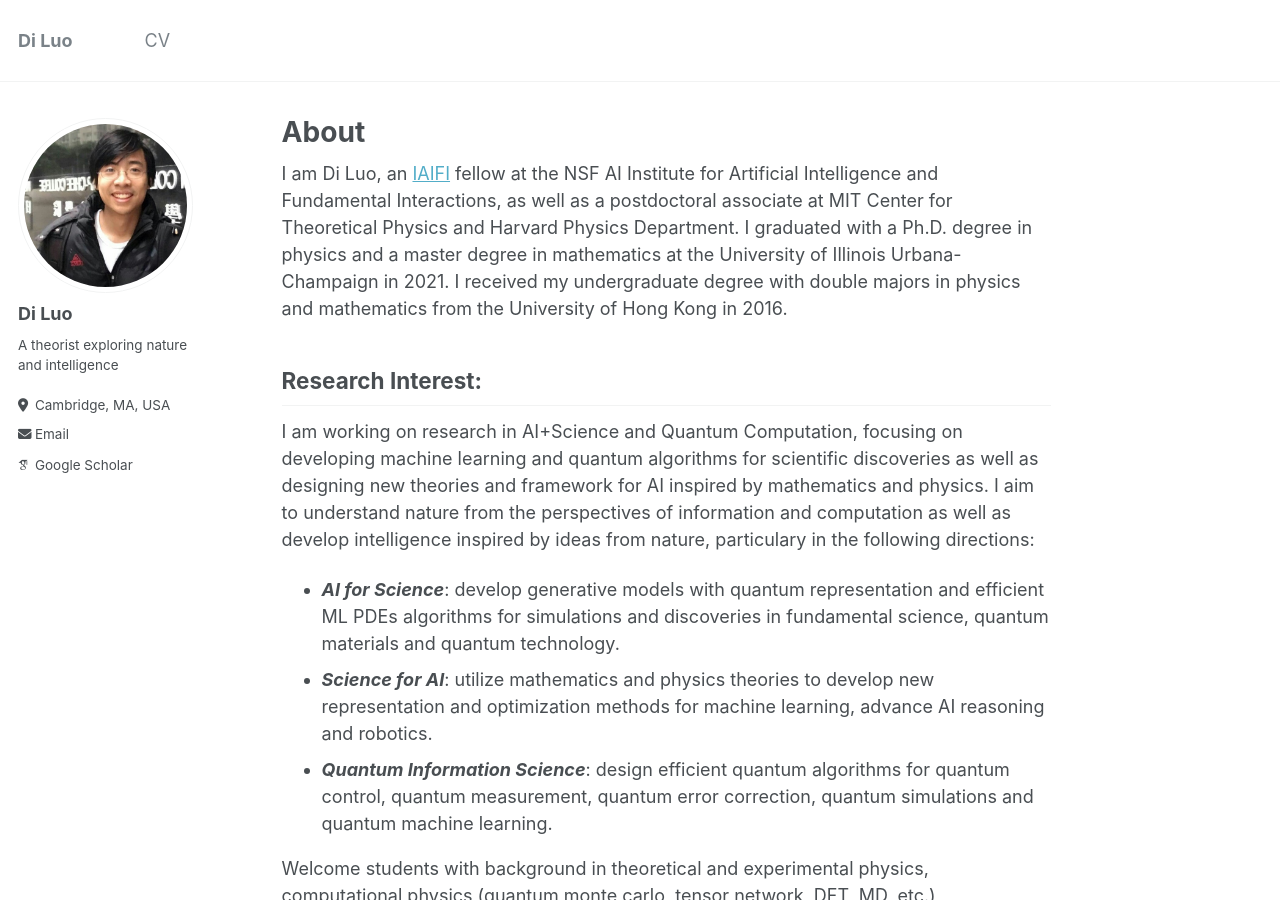
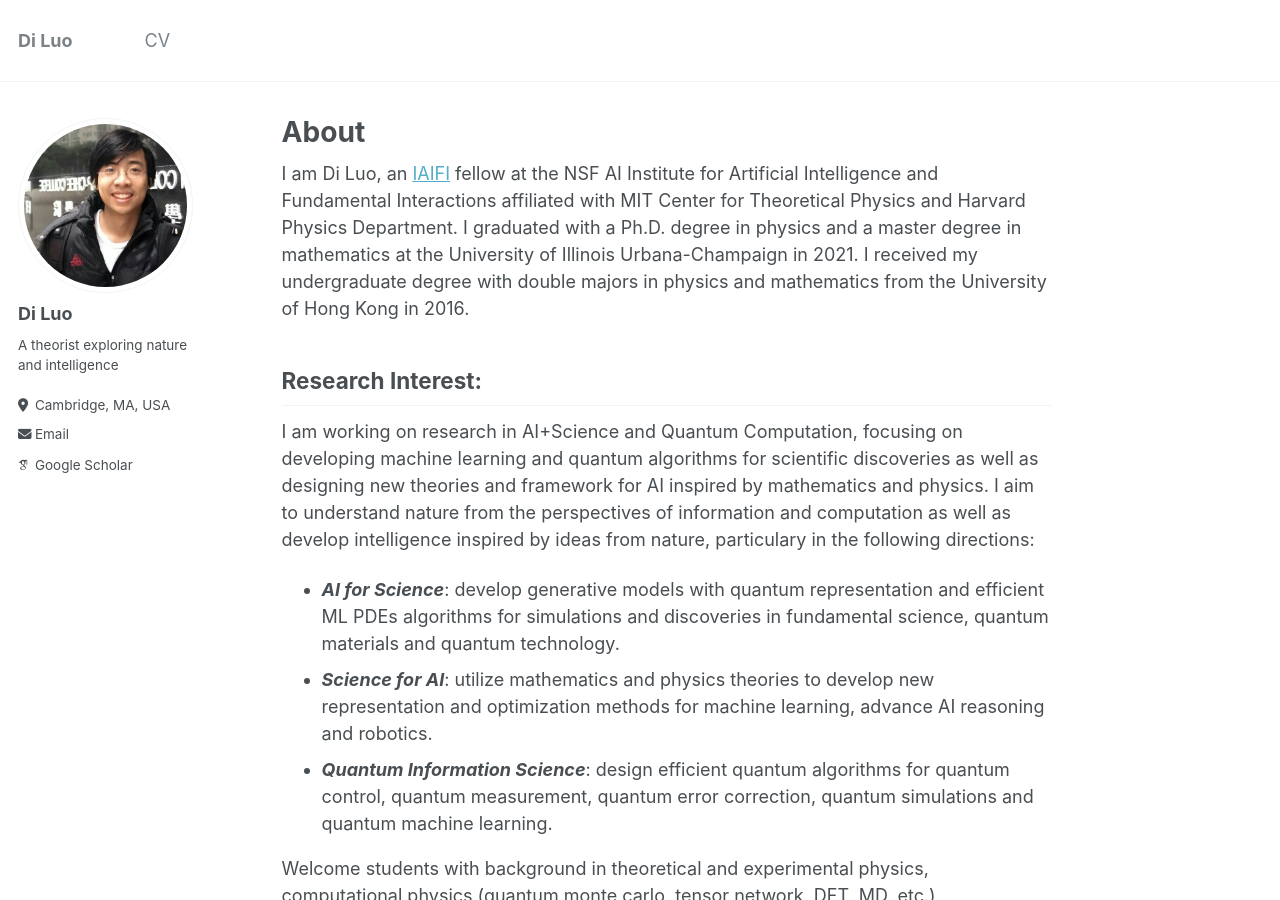
Before and after one commit to diluo28/diluo.github.io, a Jekyll site: the page built from _pages/about.md, in a window 1280 px wide and 900 px high. Built offline with Jekyll 4.4.1, drawn with Linux system fonts in a browser that asks for light colours; some web fonts are replaced.

Commit message:
Update about.md

```diff
--- a/_pages/about.md
+++ b/_pages/about.md
@@ -7,7 +7,7 @@ redirect_from:
   - /about.html
 ---
 
-I am Di Luo, an <a href="https://iaifi.org/" target="_blank">IAIFI</a> fellow at the NSF AI Institute for Artificial Intelligence and Fundamental Interactions, as well as a postdoctoral associate at MIT Center for Theoretical Physics and Harvard Physics Department. I graduated with a Ph.D. degree in physics and a master degree in mathematics at the University of Illinois Urbana-Champaign in 2021. I received my undergraduate degree with double majors in physics and mathematics from the University of Hong Kong in 2016.
+I am Di Luo, an <a href="https://iaifi.org/" target="_blank">IAIFI</a> fellow at the NSF AI Institute for Artificial Intelligence and Fundamental Interactions affiliated with MIT Center for Theoretical Physics and Harvard Physics Department. I graduated with a Ph.D. degree in physics and a master degree in mathematics at the University of Illinois Urbana-Champaign in 2021. I received my undergraduate degree with double majors in physics and mathematics from the University of Hong Kong in 2016.
 
 ## Research Interest:
 
```
